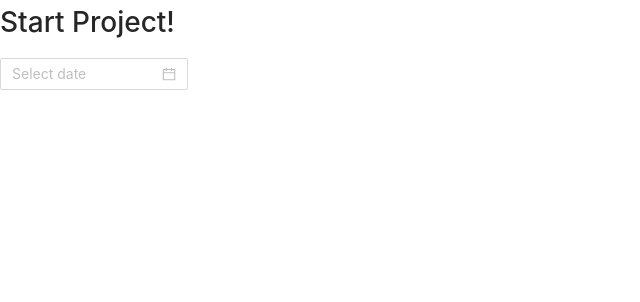
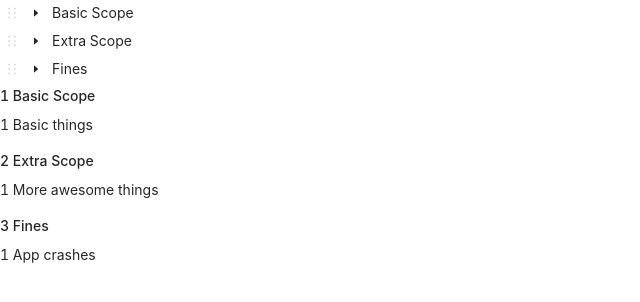
Before and after one commit to Ildar107/RS-Assessment-Tool, a React app: page /#/editCheckingList in a window 1280 px wide. Before the commit this address led to /#/. Shown: the top 302 px of the page, without its empty margins (0-640 px from the left). Built offline with nearby package versions, Linux system fonts and the light colour scheme.

Commit message:
feat: add EditCheckingList.jsx

```diff
--- a/src/App.jsx
+++ b/src/App.jsx
@@ -4,9 +4,14 @@ import {
 } from 'react-router-dom';
 import { DatePicker } from 'antd';
 import routes from './constants/routes';
+import { EditCheckingList } from './assets/components/EditCheckingList';
 
 const App = () => (
   <Switch>
+    <Route>
+      <Redirect to={routes.EditCheckingList} />
+      <EditCheckingList />
+    </Route>
     <Route path={routes.LANDING} exact>
       <h1>Start Project!</h1>
       <DatePicker />
@@ -17,6 +22,7 @@ const App = () => (
     <Route>
       <Redirect to={routes.LANDING} />
     </Route>
+
   </Switch>
 );
 
--- /dev/null
+++ b/src/assets/components/Data.js
@@ -0,0 +1,33 @@
+export const data = {
+  id: 'simple-task-v1',
+  title: 'Simple task',
+  author: 'cardamo',
+  state: 'DRAFT', // enum [DRAFT, PUBLISHED, ARCHIVED]
+  categoriesOrder: ['Basic Scope', 'Extra Scope', 'Fines'],
+  items: [
+    {
+      id: 'basic_p1',
+      minScore: 0,
+      maxScore: 20,
+      category: 'Basic Scope',
+      title: 'Basic things',
+      description: 'You need to make things right, not wrong',
+    },
+    {
+      id: 'extra_p1',
+      minScore: 0,
+      maxScore: 30,
+      category: 'Extra Scope',
+      title: 'More awesome things',
+      description: 'Be creative and make up some more awesome things',
+    },
+    {
+      id: 'fines_p1',
+      minScore: -10,
+      maxScore: 0,
+      category: 'Fines',
+      title: 'App crashes',
+      description: 'App causes BSoD!',
+    },
+  ],
+};
--- /dev/null
+++ b/src/assets/components/EditCheckingList.jsx
@@ -0,0 +1,252 @@
+import React from 'react';
+import {
+  Input, Tree, Button, Row, Col, Menu, Dropdown,
+} from 'antd';
+// import {DownOutlined} from '@ant-design/icons';
+import { data } from './Data';
+
+const { TextArea } = Input;
+
+// const gData = [
+//     {
+//         title: 'Группа пунктов А',
+//         key: 'a',
+//         enableChildren: true,
+//         children: [
+//             {
+//                 title: 'Пункт А',
+//                 key: 'aa',
+//                 enableChildren: false,
+//                 children: []
+//             },
+//             {
+//                 title: 'Пункт А1',
+//                 key: 'aab',
+//                 enableChildren: false,
+//                 children: []
+//             }
+//         ]
+//     },
+//     {
+//         title: 'Группа пунктов Б',
+//         key: 'b',
+//         enableChildren: true,
+//         children: [
+//             {
+//                 title: 'Пункт Б',
+//                 key: 'bb',
+//                 enableChildren: false,
+//                 children: [],
+//             },
+//             {
+//                 title: 'Пункт Б1',
+//                 key: 'bbb',
+//                 enableChildren: false,
+//                 children: [],
+//             }
+//         ]
+//     },
+//     {
+//         title: 'Группа пунктов B',
+//         key: 'ccc',
+//         enableChildren: true,
+//         children: []
+//     }
+//
+// ];
+
+export class EditCheckingList extends React.Component {
+    state = {
+      gData: [],
+      valueEdit: '',
+      valueTaskTitle: '',
+      valueAuthor: '',
+      valueTaskName: '',
+
+      key: '',
+      doubleClickedKey: '',
+    };
+
+    componentDidMount() {
+      this.setState({
+        gData: this.createGData(data),
+      });
+    }
+
+    createGData = (data) => {
+      const gData = data.categoriesOrder.map((item, number) => ({
+        title: item,
+        key: item + number,
+        enableChildren: true,
+        children: data.items.filter((obj) => obj.category === item)
+          .map((it, num) => ({
+            title: it.title,
+            key: it.id,
+            enableChildren: false,
+            description: it.description,
+            minScore: it.minScore,
+            maxScore: it.maxScore,
+          })),
+      }));
+      return gData;
+    }
+
+    editItem = (key, value) => {
+      this.state.gData.forEach((item, number) => {
+        if (item.key === key) {
+          const data = this.state.gData;
+          data[number].title = value;
+          this.setState({ gData: data });
+        }
+        item.children.forEach((it, num) => {
+          if (it.key === key) {
+            const data = this.state.gData;
+            data[number].children[num].title = value;
+            this.setState({ gData: data });
+          }
+        });
+      });
+    }
+
+    onDrop = (info) => {
+      console.log(info);
+      const dropKey = info.node.props.eventKey;
+      const dragKey = info.dragNode.props.eventKey;
+      const dropPos = info.node.props.pos.split('-');
+      const dropPosition = info.dropPosition - Number(dropPos[dropPos.length - 1]);
+
+      const loop = (data, key, callback) => {
+        for (let i = 0; i < data.length; i++) {
+          if (data[i].key === key) {
+            return callback(data[i], i, data);
+          }
+          if (data[i].children) {
+            loop(data[i].children, key, callback);
+          }
+        }
+      };
+      const data = [...this.state.gData];
+
+      // Find dragObject
+      let dragObj;
+      let arr1;
+      let index1;
+      loop(data, dragKey, (item, index, arr) => {
+        dragObj = item;
+        arr1 = arr;
+        index1 = index;
+      });
+
+      if (!info.dropToGap) {
+        // Drop on the content
+        loop(data, dropKey, (item) => {
+          if (!dragObj.enableChildren && item.enableChildren) {
+            arr1.splice(index1, 1);
+            item.children.push(dragObj);
+          }
+        });
+      } else if (
+        (info.node.props.children || []).length > 0 // Has children
+            && info.node.props.expanded // Is expanded
+            && dropPosition === 1 // On the bottom gap
+      ) {
+        loop(data, dropKey, (item) => {
+          item.children = item.children || [];
+          if (dragObj.enableChildren === item.enableChildren) {
+            arr1.splice(index1, 1);
+            item.children.unshift(dragObj);
+          }
+        });
+      } else {
+        let ar;
+        let i;
+        let item1;
+        loop(data, dropKey, (item, index, arr) => {
+          ar = arr;
+          i = index;
+          item1 = item;
+        });
+        if (dropPosition === -1) {
+          if (dragObj.enableChildren === item1.enableChildren) {
+            arr1.splice(index1, 1);
+            ar.splice(i, 0, dragObj);
+          }
+        } else if (dragObj.enableChildren === item1.enableChildren) {
+          arr1.splice(index1, 1);
+          ar.splice(i + 1, 0, dragObj);
+        }
+      }
+
+      this.setState({
+        gData: data,
+      });
+    };
+
+    render() {
+      console.log(this.state.gData);
+      const { gData, valueEdit, key } = this.state;
+      const view = gData.map((item, index) => (
+        <>
+          <h4
+            key={item.key}
+            onClick={() => {
+              this.setState({ valueEdit: item.title });
+              this.setState({ key: item.key });
+            }}
+          >
+            {`${index + 1} ${item.title}`}
+          </h4>
+          {item.children.map((it, ind) => (
+            <p
+              key={it.key}
+              onClick={() => {
+                this.setState({ valueEdit: it.title });
+                this.setState({ key: it.key });
+              }}
+            >
+              {`   ${ind + 1} ${it.title}`}
+            </p>
+          ))}
+        </>
+      ));
+      return (
+        <>
+          <Row>
+            <Col span={24} />
+          </Row>
+          <Tree
+            className="draggable-tree"
+            draggable
+                    // blockNode
+            onDrop={this.onDrop}
+            treeData={gData}
+          />
+          {key && (
+          <TextArea
+            className="vvv"
+            placeholder="Input"
+            autoSize
+            value={valueEdit}
+            onChange={(e) => {
+              this.setState({ valueEdit: e.target.value });
+            }}
+          />
+          )}
+          {key && (
+          <Button
+            onClick={() => {
+              this.editItem(key, valueEdit);
+              this.setState({ valueEdit: '' });
+              this.setState({ key: '' });
+            }}
+          >
+            сохранить изменения
+          </Button>
+          )}
+          <div className="view">
+            {view}
+          </div>
+        </>
+      );
+    }
+}
--- a/src/constants/routes.js
+++ b/src/constants/routes.js
@@ -1,7 +1,9 @@
 const LANDING = '/';
 const TEAM = '/team';
+const EditCheckingList = '/editCheckingList';
 
 export default {
   LANDING,
   TEAM,
+  EditCheckingList,
 };
```
Also changed, not shown: 1 other file (tests, documents, lock files or other folders).
